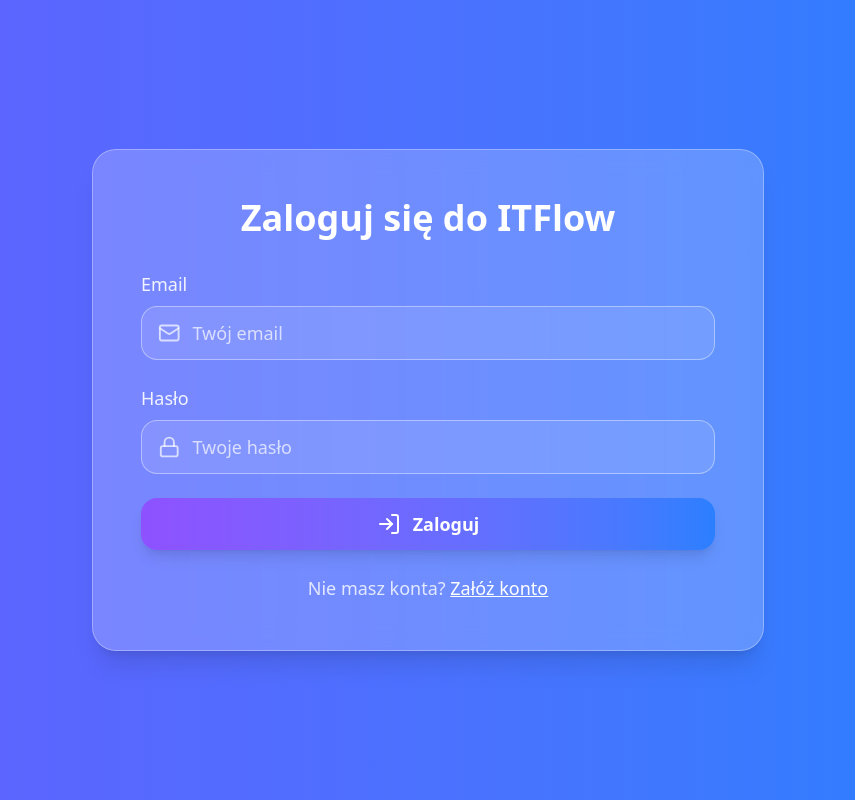
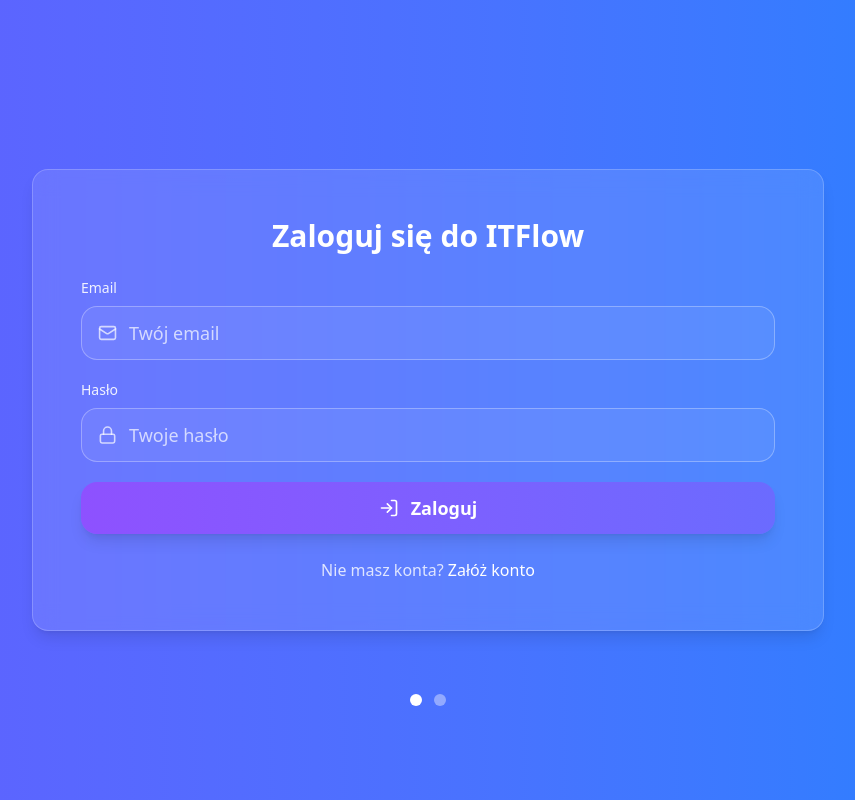
Before and after one commit to 01-VladProg-10/ITFlow, a React (Vite) app: page /login in a window 1280 px wide. Shown: the whole page, without its empty margins (212-1067 px from the left). Built offline with nearby package versions, Linux system fonts and the light colour scheme.

Commit message:
Add register form

```diff
--- a/src/login.tsx
+++ b/src/login.tsx
@@ -1,65 +1,196 @@
-import { useState } from "react";
-import { LogIn, Mail, Lock } from "lucide-react";
+import React, { useState } from "react";
+import { LogIn, UserPlus, Mail, Lock } from "lucide-react";
 
-export default function Login() {
-  const [email, setEmail] = useState("");
-  const [password, setPassword] = useState("");
+export default function AuthDualPanel() {
+  const [mode, setMode] = useState<"login" | "register">("login");
 
-  const handleSubmit = (e: React.FormEvent<HTMLFormElement>) => {
+  const [loginEmail, setLoginEmail] = useState("");
+  const [loginPassword, setLoginPassword] = useState("");
+
+  const [regName, setRegName] = useState("");
+  const [regEmail, setRegEmail] = useState("");
+  const [regPassword, setRegPassword] = useState("");
+
+  const handleLoginSubmit = (e: React.FormEvent) => {
     e.preventDefault();
-    console.log("Email:", email);
-    console.log("Password:", password);
+    console.log("Login:", { email: loginEmail, password: loginPassword });
+  };
+
+  const handleRegisterSubmit = (e: React.FormEvent) => {
+    e.preventDefault();
+    console.log("Register:", { name: regName, email: regEmail, password: regPassword });
   };
 
   return (
-    <div className="min-h-screen flex items-center justify-center p-4">
-      {/* 🔹 Динамічний фон */}
-      <div className="absolute inset-0 bg-gradient-to-r from-violet-600 via-blue-500 to-indigo-600 bg-[length:400%_400%] animate-gradient animate-gradient-xy z-0" />
+    <div className="min-h-screen flex items-center justify-center relative overflow-hidden p-6">
+      {/* background gradient */}
+      <div className="absolute inset-0 bg-gradient-to-r from-violet-600 via-blue-500 to-indigo-600 bg-[length:400%_400%] animate-gradient z-0" />
 
-      <div className="relative w-full max-w-2xl bg-white/20 backdrop-blur-md p-12 rounded-3xl shadow-xl border border-white/30 z-10">
-        <h1 className="text-3xl md:text-4xl font-bold text-center mb-8 text-white">Zaloguj się do ITFlow</h1>
+      <div className="relative z-10 w-full max-w-4xl">
+        <div className="mx-auto bg-transparent rounded-3xl p-1">
+          <div className="relative overflow-hidden rounded-3xl" style={{ minHeight: 520 }}>
+            <div
+              className="flex w-[200%] transition-transform duration-600 ease-in-out"
+              style={{ transform: mode === "login" ? "translateX(0%)" : "translateX(-50%)" }}
+            >
 
-        <form onSubmit={handleSubmit} className="space-y-6">
+              {/* LEFT PANEL - LOGIN */}
+              <section className="w-1/2 p-8 md:p-12 flex flex-col justify-center">
+                <div className="bg-white/10 backdrop-blur-md rounded-2xl p-8 md:p-12 shadow-lg border border-white/20">
+                  <h2 className="text-3xl font-bold text-white text-center mb-6">
+                    Zaloguj się do ITFlow
+                  </h2>
+
+                  <form onSubmit={handleLoginSubmit} className="space-y-5">
                     <div>
-            <label className="block text-lg font-medium text-white/90 mb-2">Email</label>
-            <div className="flex items-center gap-3 border border-white/40 rounded-2xl px-4 py-3 focus-within:ring-2 focus-within:ring-indigo-500 bg-white/10">
-              <Mail className="h-6 w-6 text-white/70" />
+                      <label className="block text-sm font-medium text-white/90 mb-2">Email</label>
+                      <div className="flex items-center gap-3 border border-white/30 rounded-2xl px-4 py-3 bg-white/6 focus-within:ring-2 focus-within:ring-indigo-400">
+                        <Mail className="h-5 w-5 text-white/70" />
                         <input
                           type="email"
-                value={email}
-                onChange={(e) => setEmail(e.target.value)}
+                          value={loginEmail}
+                          onChange={(e) => setLoginEmail(e.target.value)}
                           placeholder="Twój email"
                           required
-                className="w-full outline-none text-white text-lg bg-transparent placeholder-white/70"
+                          className="w-full bg-transparent outline-none text-white placeholder-white/70 text-lg"
                         />
                       </div>
                     </div>
 
                     <div>
-            <label className="block text-lg font-medium text-white/90 mb-2">Hasło</label>
-            <div className="flex items-center gap-3 border border-white/40 rounded-2xl px-4 py-3 focus-within:ring-2 focus-within:ring-indigo-500 bg-white/10">
-              <Lock className="h-6 w-6 text-white/70" />
+                      <label className="block text-sm font-medium text-white/90 mb-2">Hasło</label>
+                      <div className="flex items-center gap-3 border border-white/30 rounded-2xl px-4 py-3 bg-white/6 focus-within:ring-2 focus-within:ring-indigo-400">
+                        <Lock className="h-5 w-5 text-white/70" />
                         <input
                           type="password"
-                value={password}
-                onChange={(e) => setPassword(e.target.value)}
+                          value={loginPassword}
+                          onChange={(e) => setLoginPassword(e.target.value)}
                           placeholder="Twoje hasło"
                           required
-                className="w-full outline-none text-white text-lg bg-transparent placeholder-white/70"
+                          className="w-full bg-transparent outline-none text-white placeholder-white/70 text-lg"
                         />
                       </div>
                     </div>
 
+                    {/* BUTTON — gradient shift A */}
                     <button
                       type="submit"
-            className="w-full flex items-center justify-center gap-3 bg-gradient-to-r from-violet-500 to-blue-500 text-white font-semibold py-3 px-6 rounded-2xl shadow-lg hover:opacity-90 transition text-lg"
+                      className="w-full flex items-center justify-center gap-3
+                      bg-gradient-to-r from-violet-500 to-blue-500
+                      bg-[length:200%_200%] hover:bg-right
+                      text-white font-semibold py-3 px-6 rounded-2xl
+                      shadow-lg hover:shadow-xl
+                      transition-all duration-300 text-lg cursor-pointer"
                     >
-            <LogIn className="h-6 w-6" /> Zaloguj
+                      <LogIn className="h-5 w-5" /> Zaloguj
                     </button>
                   </form>
 
-        <div className="mt-6 text-lg text-center text-white/80">
-          Nie masz konta? <a href="/register" className="text-white font-medium underline">Załóż konto</a>
+                  <div className="mt-6 text-center text-white/80 text-base">
+                    Nie masz konta?{" "}
+                    <button
+                      onClick={() => setMode("register")}
+                      className="text-white font-medium underline-offset-4 hover:underline hover:text-white/60 transition cursor-pointer"
+                    >
+                      Załóż konto
+                    </button>
+                  </div>
+                </div>
+              </section>
+
+              {/* RIGHT PANEL - REGISTER */}
+              <section className="w-1/2 p-8 md:p-12 flex flex-col justify-center">
+                <div className="bg-white/10 backdrop-blur-md rounded-2xl p-8 md:p-12 shadow-lg border border-white/20">
+                  <h2 className="text-3xl font-bold text-white text-center mb-6">
+                    Zarejestruj się w ITFlow
+                  </h2>
+
+                  <form onSubmit={handleRegisterSubmit} className="space-y-5">
+                    <div>
+                      <label className="block text-sm font-medium text-white/90 mb-2">Imię</label>
+                      <div className="flex items-center gap-3 border border-white/30 rounded-2xl px-4 py-3 bg-white/6 focus-within:ring-2 focus-within:ring-indigo-400">
+                        <input
+                          type="text"
+                          value={regName}
+                          onChange={(e) => setRegName(e.target.value)}
+                          placeholder="Twoje imię"
+                          required
+                          className="w-full bg-transparent outline-none text-white placeholder-white/70 text-lg"
+                        />
+                      </div>
+                    </div>
+
+                    <div>
+                      <label className="block text-sm font-medium text-white/90 mb-2">Email</label>
+                      <div className="flex items-center gap-3 border border-white/30 rounded-2xl px-4 py-3 bg-white/6 focus-within:ring-2 focus-within:ring-indigo-400">
+                        <Mail className="h-5 w-5 text-white/70" />
+                        <input
+                          type="email"
+                          value={regEmail}
+                          onChange={(e) => setRegEmail(e.target.value)}
+                          placeholder="Twój email"
+                          required
+                          className="w-full bg-transparent outline-none text-white placeholder-white/70 text-lg"
+                        />
+                      </div>
+                    </div>
+
+                    <div>
+                      <label className="block text-sm font-medium text-white/90 mb-2">Hasło</label>
+                      <div className="flex items-center gap-3 border border-white/30 rounded-2xl px-4 py-3 bg-white/6 focus-within:ring-2 focus-within:ring-indigo-400">
+                        <Lock className="h-5 w-5 text-white/70" />
+                        <input
+                          type="password"
+                          value={regPassword}
+                          onChange={(e) => setRegPassword(e.target.value)}
+                          placeholder="Twoje hasło"
+                          required
+                          className="w-full bg-transparent outline-none text-white placeholder-white/70 text-lg"
+                        />
+                      </div>
+                    </div>
+
+                    {/* BUTTON — gradient shift A */}
+                    <button
+                      type="submit"
+                      className="w-full flex items-center justify-center gap-3
+                      bg-gradient-to-r from-violet-500 to-blue-500
+                      bg-[length:200%_200%] hover:bg-right
+                      text-white font-semibold py-3 px-6 rounded-2xl
+                      shadow-lg hover:shadow-xl
+                      transition-all duration-300 text-lg cursor-pointer"
+                    >
+                      <UserPlus className="h-5 w-5" /> Zarejestruj
+                    </button>
+                  </form>
+
+                  <div className="mt-6 text-center text-white/80 text-base">
+                    Masz już konto?{" "}
+                    <button
+                      onClick={() => setMode("login")}
+                      className="text-white font-medium underline-offset-4 hover:underline hover:text-white/60 transition cursor-pointer"
+                    >
+                      Zaloguj
+                    </button>
+                  </div>
+                </div>
+              </section>
+            </div>
+
+            {/* indicators */}
+            <div className="absolute bottom-6 left-1/2 transform -translate-x-1/2 flex items-center gap-3">
+              <button
+                className={`w-3 h-3 rounded-full ${mode === "login" ? "bg-white" : "bg-white/40"} cursor-pointer`}
+                aria-label="Login panel"
+                onClick={() => setMode("login")}
+              />
+              <button
+                className={`w-3 h-3 rounded-full ${mode === "register" ? "bg-white" : "bg-white/40"} cursor-pointer`}
+                aria-label="Register panel"
+                onClick={() => setMode("register")}
+              />
+            </div>
+          </div>
         </div>
       </div>
     </div>
```
Lines whose indentation alone changed are shown as unchanged.
